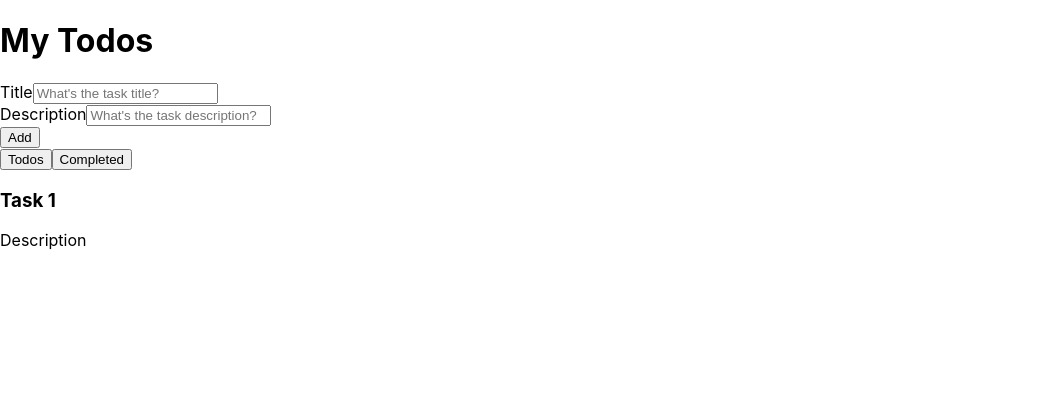
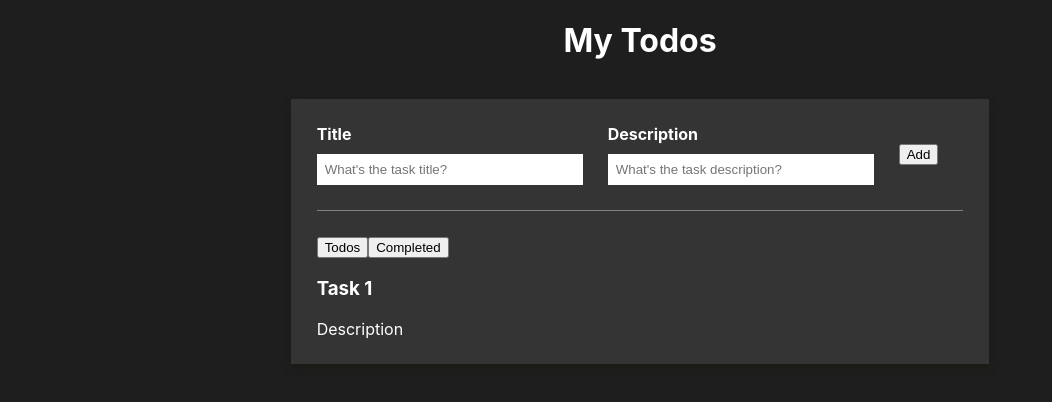
Before and after one commit to AddAsher/todoapp, a React (Create React App) app: page / in a window 1280 px wide. Shown: the top 402 px of the page, without its empty margins (0-1052 px from the left). Built offline with nearby package versions, Linux system fonts and the light colour scheme.

Commit message:
css styling - part 1

```diff
--- a/src/App.css
+++ b/src/App.css
@@ -1,38 +1,52 @@
-/* .App {
+body{
+  background-color: #1f1e1e;
+  color: white;
+  overflow: hidden;
+}
+
+h1{
   text-align: center;
 }
-
-.App-logo {
-  height: 40vmin;
-  pointer-events: none;
+.todo-wrapper{
+  background-color: #353434;
+  padding: 2%;
+  width: fit-content;
+  margin-left: auto;
+  margin-right: auto;
+  margin-top: 3%;
+  max-height: 80vh;
+  overflow-y: auto;
+  box-shadow: 0px 5px 7px rgb(27,27,23)
 }
 
-@media (prefers-reduced-motion: no-preference) {
-  .App-logo {
-    animation: App-logo-spin infinite 20s linear;
-  }
+.todo-input{
+  display: flex;
+  align-items: center;
+  justify-content: center;
+  border-bottom: 1px solid gray;
+  padding-bottom: 25px;
+  margin-bottom: 25px
 }
 
-.App-header {
-  background-color: #282c34;
-  min-height: 100vh;
+.todo-input-item{
   display: flex;
   flex-direction: column;
-  align-items: center;
-  justify-content: center;
-  font-size: calc(10px + 2vmin);
-  color: white;
+  align-items: flex-start;
+  margin-right: 25px;
 }
 
-.App-link {
-  color: #61dafb;
+.todo-input-item label {
+  font-weight: bold;
+  margin-bottom: 10px;
 }
 
-@keyframes App-logo-spin {
-  from {
-    transform: rotate(0deg);
-  }
-  to {
-    transform: rotate(360deg);
-  }
-} */
+.todo-input-item input{
+  padding: 8px;
+  border: none;
+  width: 250px
+}
+
+.todo-input-item input:focus{
+  outline: none;
+  border: 1px solid rgb(0,230,125)
+}
```
